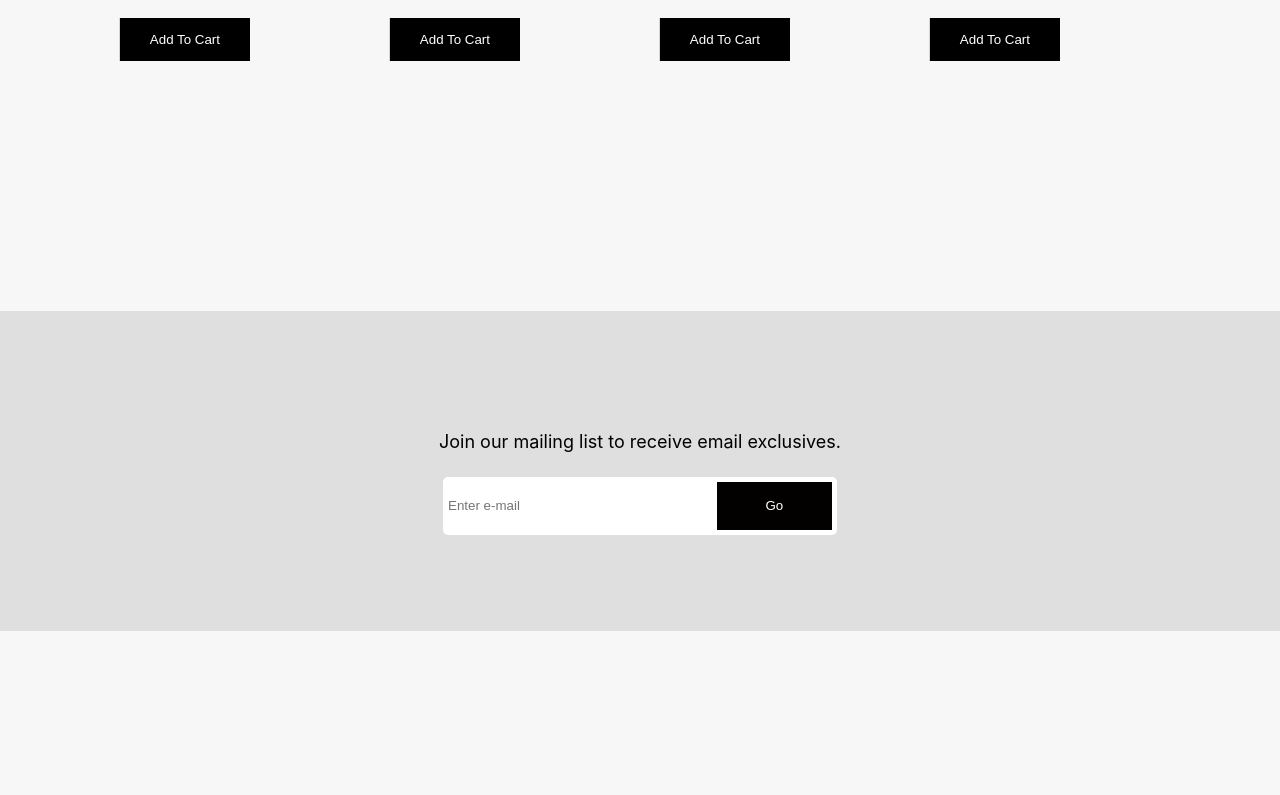
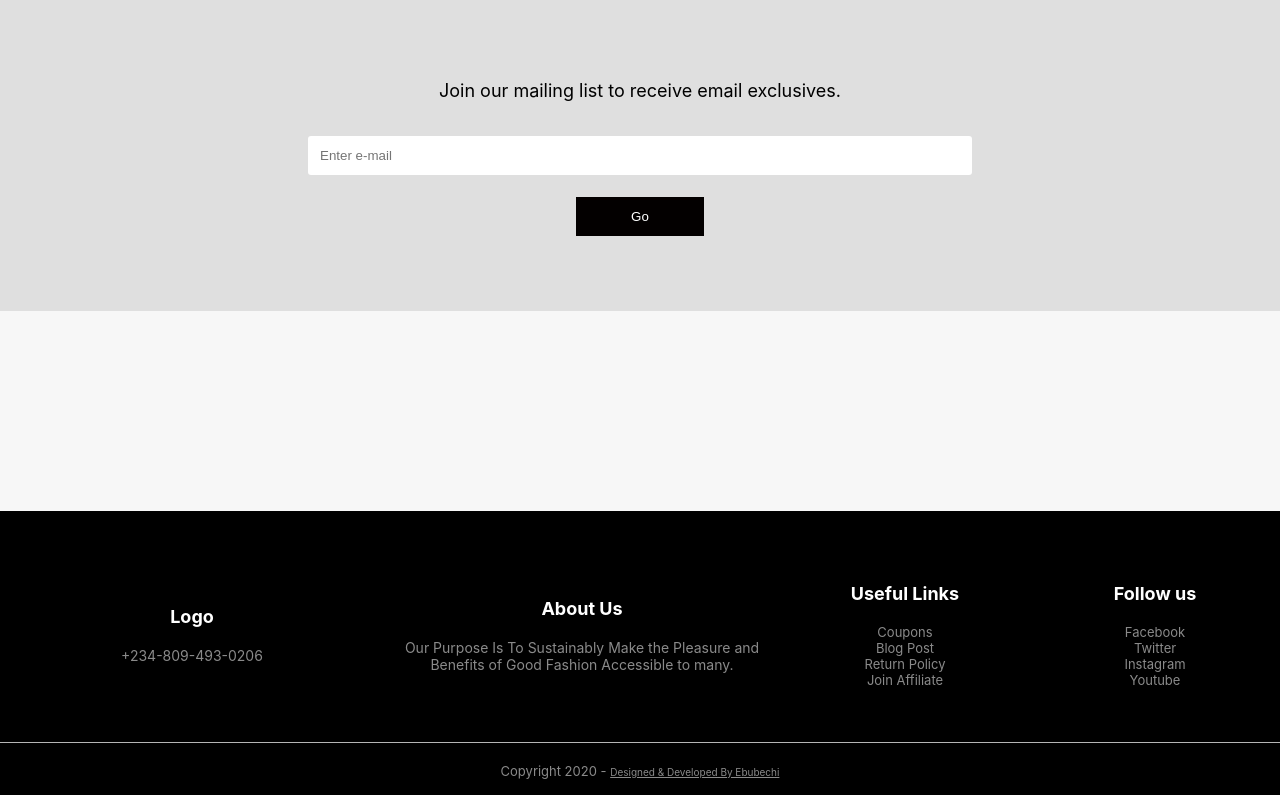
Before and after one commit to Ebubechi123/Seven-By-Chahca, a React (Create React App) app: page / in a window 1280 px wide. Shown: the part 3065-3860 px from the top of the page. Built offline with nearby package versions, Linux system fonts and the light colour scheme.

Commit message:
Modified file

```diff
--- a/src/Component/Footer/Footer.css
+++ b/src/Component/Footer/Footer.css
@@ -75,6 +75,7 @@ text-align: center;
 
 
 .copyright{
+    font-size: small;
     text-align: center;
 }
 
--- a/src/Component/Input/Form.js
+++ b/src/Component/Input/Form.js
@@ -10,7 +10,7 @@ const Form =()=>{
     }}>
           <div className="form-input">
         <div className="root">
-        <Input placeholder={"Enter e-mail"} type={"text"} />
+        <Input required  placeholder={"Enter e-mail"} type={"email"} />
        <Button>Go</Button>
         </div>
     </div>
--- a/src/Component/Input/Input.css
+++ b/src/Component/Input/Input.css
@@ -21,7 +21,48 @@ form{
 
 }
 
+
 .form-input .root{
+    width: 100%;
+    display: flex;
+    flex-direction: column;
+    align-items: center;
+    justify-content: space-evenly;
+    height: 15vh;
+    min-height: 10vh;
+}
+
+
+.form-input .root input{
+    padding: 12px;
+    width: 50%;
+    border-radius: 3px;
+    z-index: 1;
+}
+
+
+.form-input .root button{
+    width: 10%;
+    max-width: 30%;
+    min-width: 10%;
+    padding: 12px;
+    cursor: pointer;
+    color:white;
+    background-color: rgb(3, 0, 0);
+    z-index: 1;
+    margin-top: 12px;
+    transition: 0.4s ease;
+    border: none;
+}
+
+
+.form-input .root button:hover{
+    background-color: white;
+    color: black;
+    transition: 0.4s ease;
+    border: 1.7px solid black;
+}
+/* .form-input .root{
     border-radius: 5px;
     width: 30%;
     height: 6vh;
@@ -51,4 +92,15 @@ form{
         width: 60%;
         padding: 4px;
     }
+} */
+
+
+@media screen and (max-device-width:780px) {
+    .form-input .root button{
+        width: 50%;
+    }
+}@media screen and (max-device-width:480px) {
+    .form-input .root button{
+        width: 40%;
+    }
 }
--- a/src/Component/Input/Input.js
+++ b/src/Component/Input/Input.js
@@ -2,10 +2,11 @@ const Input =({
     type,
     onChange,
     className,
-    placeholder
+    placeholder,
+    required
 })=>{
     return(
-        <input placeholder={placeholder} onChange={onChange} className={className} type={type} />
+        <input required={required} placeholder={placeholder} onChange={onChange} className={className} type={type} />
     )
 }
 
--- a/src/Component/MainSection/MainSection.css
+++ b/src/Component/MainSection/MainSection.css
@@ -168,14 +168,14 @@
 
 
 
-@media screen and (max-width:989px) {
+@media screen and (max-device-width:989px) {
     .discover-collections-section{
         height: 50vh;
     }
 }
 
 
-@media screen  and (max-width:690px) {
+@media screen  and (max-device-width:690px) {
 
     .flex-col{
         flex-basis: 75%;
@@ -199,7 +199,7 @@
 
 
 
-@media screen and (max-height:520px) {
+@media screen and (max-device-height:520px) {
     .discover-collections-section section{
         flex-direction: row !important;
     }
```
